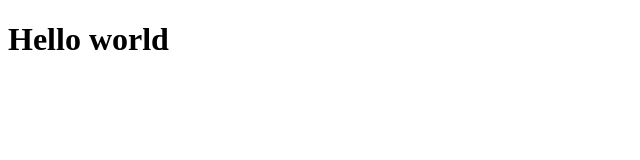
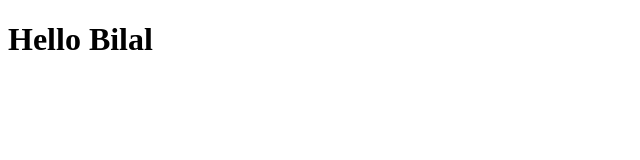
Before and after one commit to BilalYounis/Web2, a plain HTML site: page index.html in a window 1280 px wide. Shown: the full height of the page, 0-640 px from the left. Drawn offline with Linux system fonts and the light colour scheme.

Commit message:
Update index.html

```diff
--- a/index.html
+++ b/index.html
@@ -6,7 +6,7 @@
     <title>Document</title>
 </head>
 <body>
-    <h1> Hello world </h1>
 
+    <h1> Hello Bilal </h1>
 </body>
 </html>
```
